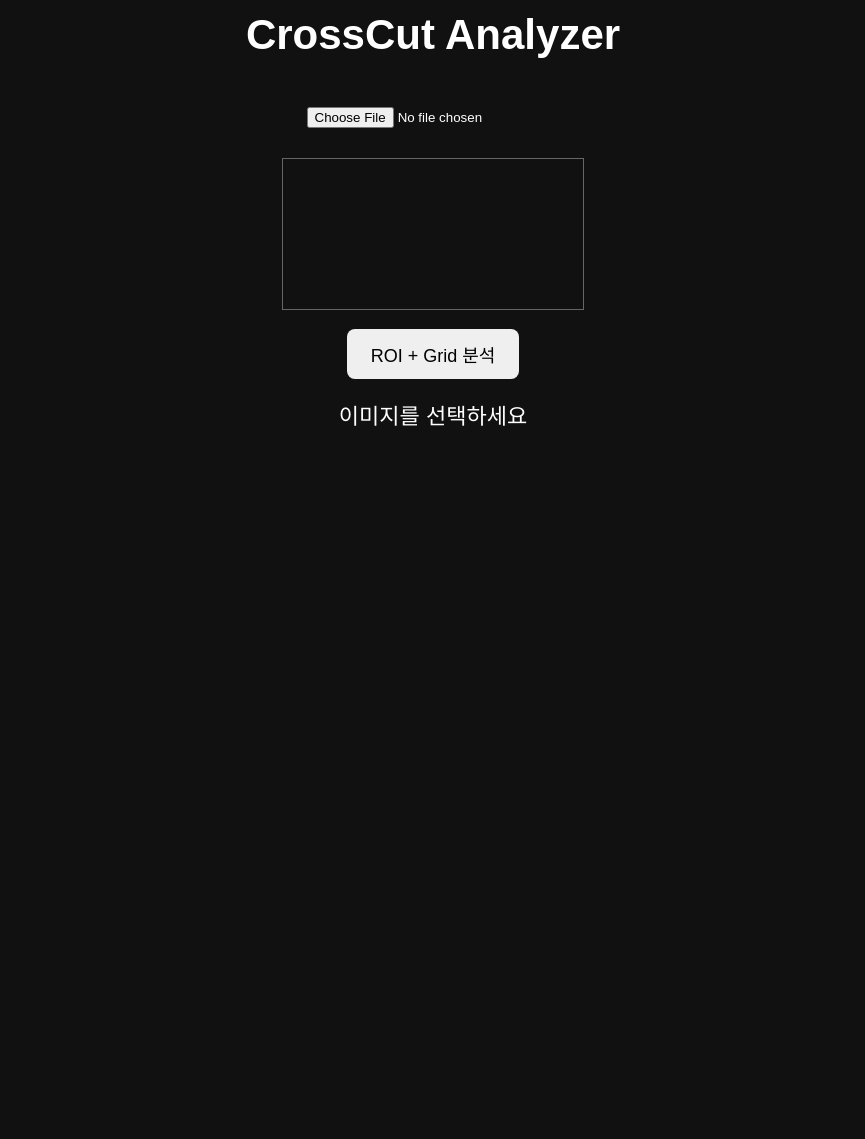
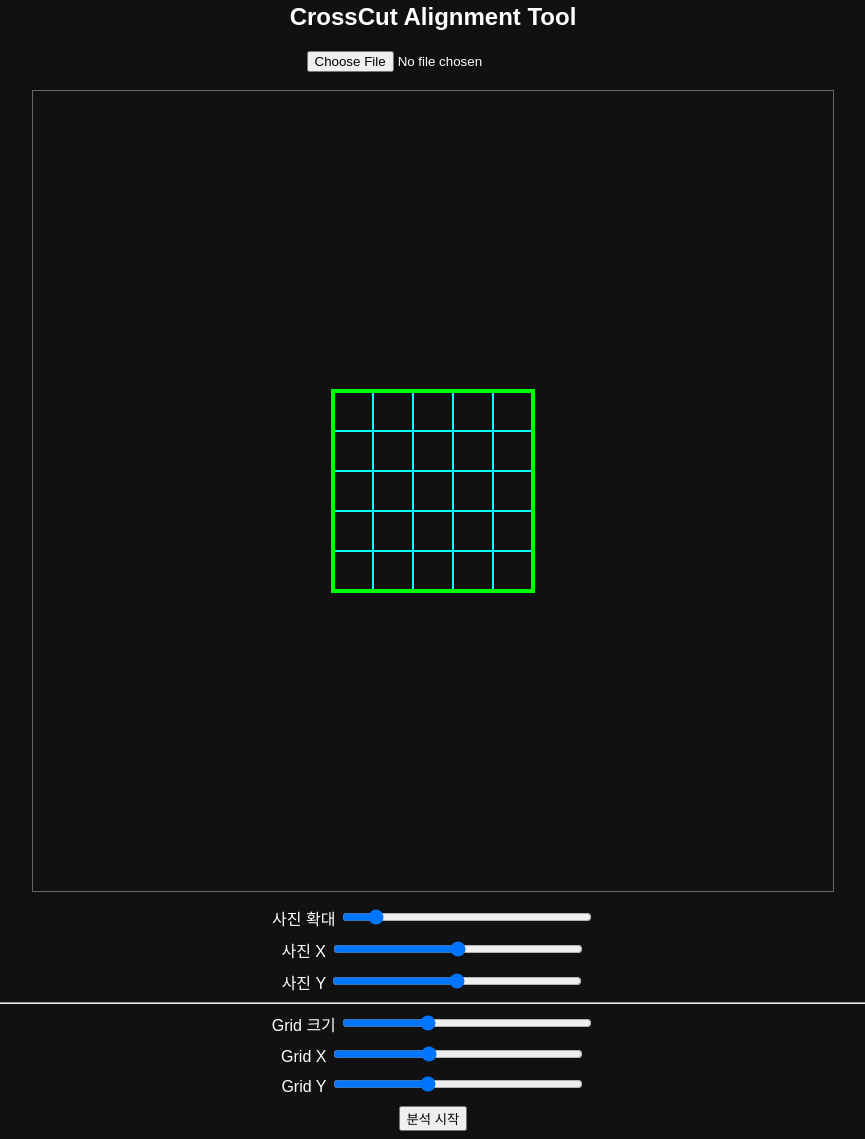
Before and after one commit to Yun-Changsik/crosscut2, a plain HTML site: page index.html in a window 1280 px wide. Shown: the part 17-1156 px from the top of the page, without its empty margins (207-1072 px from the left). Before the commit the page ends 800 px from the top, so only its background shows below. Drawn offline with Linux system fonts and the light colour scheme.

Commit message:
Update index.html

```diff
--- a/index.html
+++ b/index.html
@@ -4,72 +4,114 @@
 <meta charset="UTF-8">
 <meta name="viewport" content="width=device-width, initial-scale=1">
 
-<title>CrossCut Analyzer V3</title>
+<title>CrossCut Align Tool</title>
 
 <style>
 
 body{
     background:#111;
     color:white;
-    font-family:Arial,sans-serif;
+    font-family:Arial;
     text-align:center;
-    margin:20px;
-}
-
-h1{
-    font-size:42px;
-}
-
-input{
-    margin:20px;
 }
 
 canvas{
-    max-width:95%;
     border:1px solid #666;
-    margin-top:10px;
+    width:95%;
+    max-width:800px;
 }
 
-button{
-    margin-top:15px;
-    padding:12px 24px;
-    font-size:18px;
-    border:none;
-    border-radius:8px;
-    cursor:pointer;
+.panel{
+    margin:10px;
 }
 
-#result{
-    margin-top:20px;
-    font-size:22px;
-    line-height:1.6;
+label{
+    display:block;
+    margin:8px;
+}
+
+input[type=range]{
+    width:250px;
 }
 
 </style>
 </head>
-
 <body>
 
-<h1>CrossCut Analyzer</h1>
+<h2>CrossCut Alignment Tool</h2>
 
-<input
-type="file"
-id="fileInput"
-accept="image/*">
+<input type="file" id="fileInput" accept="image/*">
 
-<br>
+<br><br>
 
-<canvas id="canvas"></canvas>
+<canvas id="canvas" width="800" height="800"></canvas>
 
-<br>
+<div class="panel">
 
-<button id="analyzeBtn">
-ROI + Grid 분석
+<label>
+사진 확대
+<input id="imgScale"
+type="range"
+min="0.5"
+max="5"
+step="0.1"
+value="1">
+</label>
+
+<label>
+사진 X
+<input id="imgX"
+type="range"
+min="-500"
+max="500"
+value="0">
+</label>
+
+<label>
+사진 Y
+<input id="imgY"
+type="range"
+min="-500"
+max="500"
+value="0">
+</label>
+
+<hr>
+
+<label>
+Grid 크기
+<input id="gridSize"
+type="range"
+min="50"
+max="500"
+value="200">
+</label>
+
+<label>
+Grid X
+<input id="gridX"
+type="range"
+min="0"
+max="800"
+value="300">
+</label>
+
+<label>
+Grid Y
+<input id="gridY"
+type="range"
+min="0"
+max="800"
+value="300">
+</label>
+
+</div>
+
+<button onclick="analyze()">
+분석 시작
 </button>
 
-<div id="result">
-이미지를 선택하세요
-</div>
+<div id="result"></div>
 
 <script>
 
@@ -79,47 +121,41 @@ document.getElementById("canvas");
 const ctx =
 canvas.getContext("2d");
 
-const result =
-document.getElementById("result");
+let image = null;
 
-const fileInput =
-document.getElementById("fileInput");
+const imgScale =
+document.getElementById("imgScale");
 
-const analyzeBtn =
-document.getElementById("analyzeBtn");
+const imgX =
+document.getElementById("imgX");
 
-let imageLoaded = false;
+const imgY =
+document.getElementById("imgY");
 
-fileInput.addEventListener(
-"change",
-(event)=>{
+const gridSize =
+document.getElementById("gridSize");
+
+const gridX =
+document.getElementById("gridX");
+
+const gridY =
+document.getElementById("gridY");
+
+document
+.getElementById("fileInput")
+.addEventListener("change",e=>{
 
     const file =
-    event.target.files[0];
-
-    if(!file) return;
+    e.target.files[0];
 
     const img =
     new Image();
 
-    img.onload = ()=>{
+    img.onload=()=>{
 
-        canvas.width =
-        img.width;
+        image=img;
 
-        canvas.height =
-        img.height;
-
-        ctx.drawImage(
-            img,
-            0,
-            0
-        );
-
-        imageLoaded=true;
-
-        result.innerHTML =
-        "이미지 로드 완료";
+        draw();
     };
 
     img.src =
@@ -127,293 +163,212 @@ fileInput.addEventListener(
 
 });
 
-analyzeBtn.addEventListener(
-"click",
-()=>{
+[
+imgScale,
+imgX,
+imgY,
+gridSize,
+gridX,
+gridY
+].forEach(input=>{
 
-    if(!imageLoaded){
-
-        alert(
-        "이미지를 먼저 선택하세요"
+    input.addEventListener(
+      "input",
+      draw
     );
-
-        return;
-    }
-
-    detectROI();
 
 });
 
-function detectROI(){
+function draw(){
 
-    const imageData =
-    ctx.getImageData(
+    ctx.clearRect(
       0,
       0,
       canvas.width,
       canvas.height
     );
 
-    const data =
-    imageData.data;
+    if(image){
 
-    let minX = 999999;
-    let minY = 999999;
-
-    let maxX = 0;
-    let maxY = 0;
-
-    let darkPixels = 0;
-
-    for(
-        let y=0;
-        y<canvas.height;
-        y+=2
-    ){
-
-        for(
-            let x=0;
-            x<canvas.width;
-            x+=2
-        ){
-
-            const idx =
-            (
-              y*canvas.width+x
-            )*4;
-
-            const gray =
-            (
-              data[idx] +
-              data[idx+1] +
-              data[idx+2]
-            )/3;
-
-            if(gray < 100){
-
-                darkPixels++;
-
-                if(x<minX) minX=x;
-                if(y<minY) minY=y;
-
-                if(x>maxX) maxX=x;
-                if(y>maxY) maxY=y;
-            }
-        }
-    }
-
-    if(darkPixels < 500){
-
-        result.innerHTML =
-        "ROI 검출 실패";
-
-        return;
-    }
-
-    const padding = 20;
-
-    minX =
-    Math.max(
-      minX-padding,
-      0
+        const scale =
+        parseFloat(
+          imgScale.value
         );
 
-    minY =
-    Math.max(
-      minY-padding,
-      0
-    );
+        const w =
+        image.width*scale;
 
-    maxX =
-    Math.min(
-      maxX+padding,
-      canvas.width
-    );
+        const h =
+        image.height*scale;
 
-    maxY =
-    Math.min(
-      maxY+padding,
-      canvas.height
-    );
+        ctx.drawImage(
 
-    ctx.lineWidth = 6;
-    ctx.strokeStyle = "lime";
+            image,
 
-    ctx.strokeRect(
-      minX,
-      minY,
-      maxX-minX,
-      maxY-minY
-    );
+            parseInt(
+              imgX.value
+            ),
 
-    drawGrid(
-      minX,
-      minY,
-      maxX,
-      maxY
+            parseInt(
+              imgY.value
+            ),
+
+            w,
+            h
         );
     }
 
-function drawGrid(
-    minX,
-    minY,
-    maxX,
-    maxY
-){
+    drawGrid();
+}
 
-    const roiWidth =
-      maxX-minX;
+function drawGrid(){
 
-    const roiHeight =
-      maxY-minY;
+    const x=
+    parseInt(
+      gridX.value
+    );
 
-    const cellW =
-      roiWidth/5;
+    const y=
+    parseInt(
+      gridY.value
+    );
 
-    const cellH =
-      roiHeight/5;
+    const size=
+    parseInt(
+      gridSize.value
+    );
 
-    let totalLoss = 0;
-    let totalCells = 0;
+    const cell=
+    size/5;
 
-    ctx.lineWidth = 2;
-    ctx.strokeStyle = "cyan";
+    ctx.strokeStyle=
+      "cyan";
+
+    ctx.lineWidth=
+      2;
+
+    for(let i=0;i<=5;i++){
+
+        ctx.beginPath();
+        ctx.moveTo(
+          x+i*cell,
+          y
+        );
+        ctx.lineTo(
+          x+i*cell,
+          y+size
+        );
+        ctx.stroke();
+
+        ctx.beginPath();
+        ctx.moveTo(
+          x,
+          y+i*cell
+        );
+        ctx.lineTo(
+          x+size,
+          y+i*cell
+        );
+        ctx.stroke();
+    }
+
+    ctx.strokeStyle=
+      "lime";
+
+    ctx.lineWidth=
+      4;
+
+    ctx.strokeRect(
+      x,
+      y,
+      size,
+      size
+    );
+}
+
+function analyze(){
+
+    const roiX =
+    parseInt(
+      gridX.value
+    );
+
+    const roiY =
+    parseInt(
+      gridY.value
+    );
+
+    const size =
+    parseInt(
+      gridSize.value
+    );
+
+    let totalLoss=0;
 
     for(let row=0;row<5;row++){
 
         for(let col=0;col<5;col++){
 
-            const x =
-              minX +
-              col*cellW;
+            const cellSize=
+            size/5;
 
-            const y =
-              minY +
-              row*cellH;
-
-            const loss =
-            analyzeCell(
-              x,
-              y,
-              cellW,
-              cellH
-            );
-
-            totalLoss += loss;
-            totalCells++;
-
-            if(loss > 20){
-
-                ctx.fillStyle =
-                "rgba(255,0,0,0.35)";
-
-            }
-            else{
-
-                ctx.fillStyle =
-                "rgba(0,255,0,0.15)";
-            }
-
-            ctx.fillRect(
-              x,
-              y,
-              cellW,
-              cellH
-            );
-
-            ctx.strokeRect(
-              x,
-              y,
-              cellW,
-              cellH
-            );
-        }
-    }
-
-    const avgLoss =
-      totalLoss /
-      totalCells;
-
-    let astm = "5B";
-
-    if(avgLoss > 5)
-      astm = "4B";
-
-    if(avgLoss > 15)
-      astm = "3B";
-
-    if(avgLoss > 35)
-      astm = "2B";
-
-    if(avgLoss > 65)
-      astm = "1B";
-
-    if(avgLoss > 90)
-      astm = "0B";
-
-    result.innerHTML =
-    `
-    <b>ROI 검출 완료</b><br><br>
-
-    ASTM 추정 :
-    <b>${astm}</b><br>
-
-    평균 박리율 :
-    ${avgLoss.toFixed(1)} %<br>
-
-    Grid :
-    5 × 5 Cells
-    `;
-}
-
-function analyzeCell(
-    x,
-    y,
-    w,
-    h
-){
-
-    const margin = 5;
-
-    const roi =
+            const data=
             ctx.getImageData(
 
-      x + margin,
-      y + margin,
+              roiX+col*cellSize+5,
 
-      w - margin*2,
-      h - margin*2
+              roiY+row*cellSize+5,
+
+              cellSize-10,
+
+              cellSize-10
 
             );
 
-    let bright = 0;
+            let bright=0;
 
-    const pixels =
-    roi.data.length/4;
+            const pixels=
+              data.data.length/4;
 
             for(
               let i=0;
-        i<roi.data.length;
+              i<data.data.length;
               i+=4
             ){
 
-        const gray =
+                const gray=
                 (
-          roi.data[i] +
-          roi.data[i+1] +
-          roi.data[i+2]
+                  data.data[i]+
+                  data.data[i+1]+
+                  data.data[i+2]
                 )/3;
 
-        if(gray > 180){
+                if(gray>180){
 
                     bright++;
                 }
             }
 
-    return (
-      bright / pixels
-    ) * 100;
+            totalLoss +=
+            (bright/pixels)*100;
         }
+    }
+
+    const loss=
+    totalLoss/25;
+
+    document
+    .getElementById(
+      "result"
+    ).innerHTML=
+    `
+    Grid 정렬 완료<br>
+    평균 밝기율 :
+    ${loss.toFixed(1)} %
+    `;
+}
+
+draw();
 
 </script>
 
```
Lines whose indentation alone changed are shown as unchanged.
